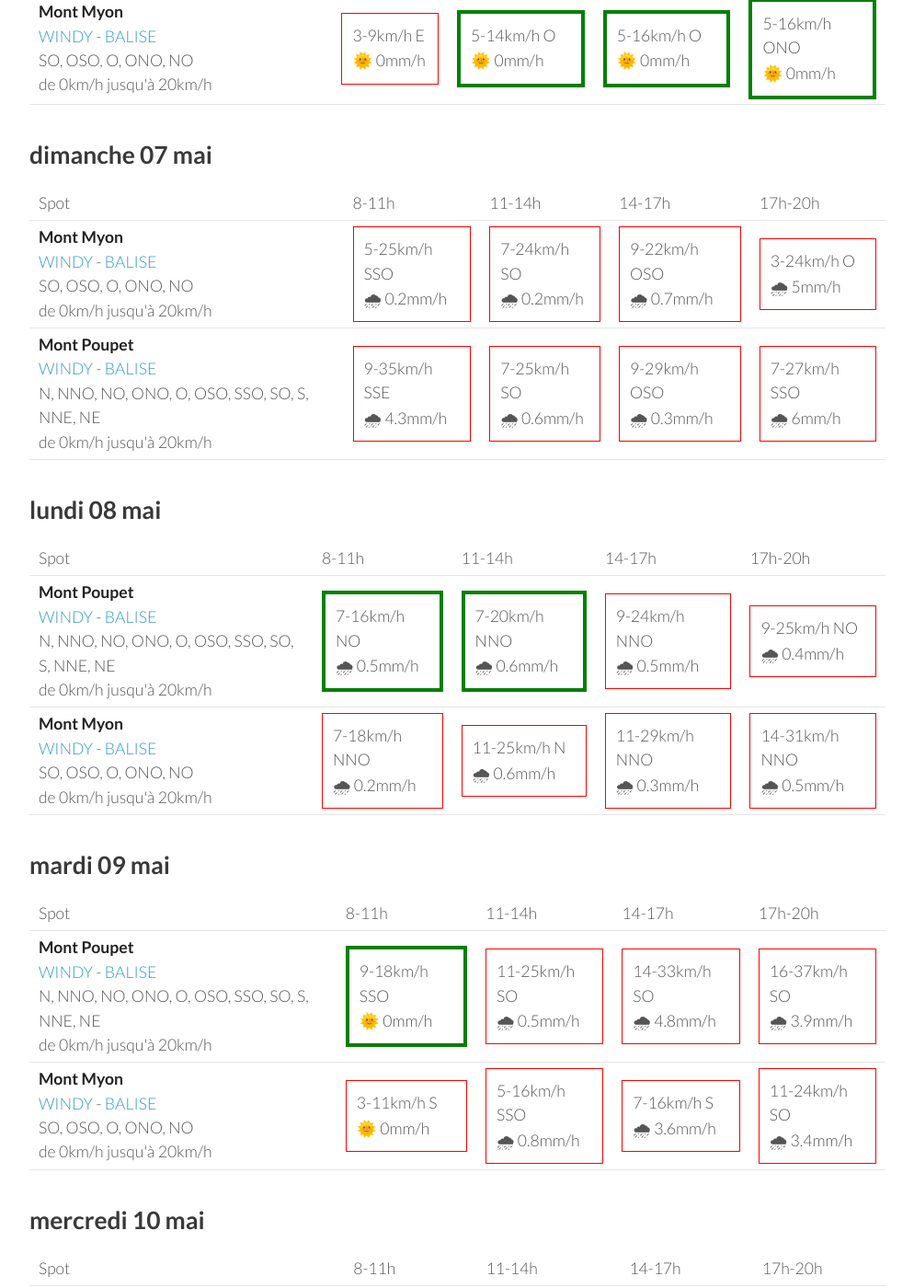
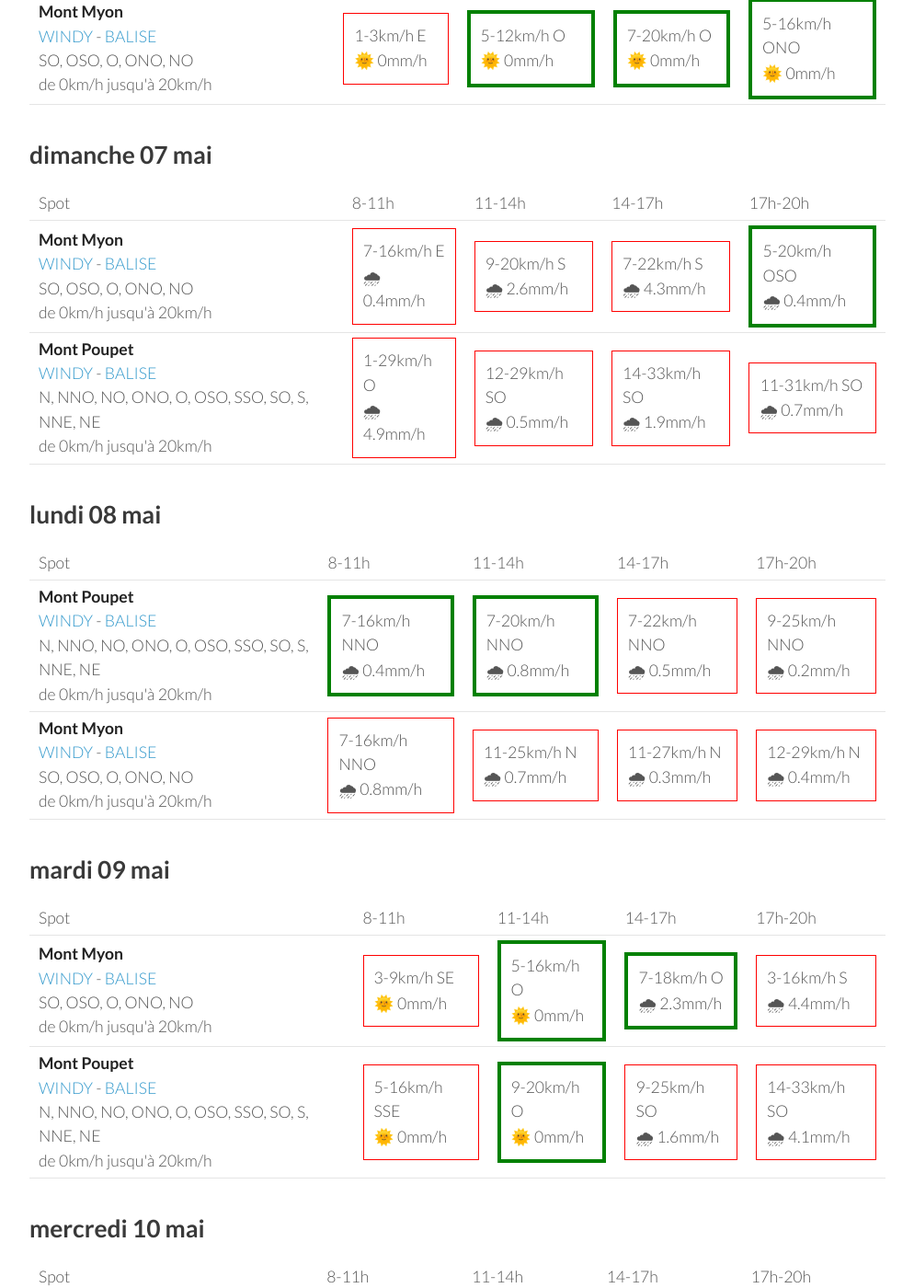
Before and after one commit to parapente-dans-le-nord/parapente-dans-le-nord.github.io, a Jekyll site: the page built from jura.markdown, in a window 1280 px wide and 1400 px high, scrolled down 903 px. Shown: the whole window at 92% size, without its empty margins (26-1020 px from the left). Built offline with Jekyll 4.4.1, drawn with Linux system fonts in a browser that asks for light colours; some of the changed text lies outside the part shown.

Commit message:
update index.markdown

```diff
--- a/jura.markdown
+++ b/jura.markdown
@@ -25,18 +25,18 @@ page mise à jour le vendredi 05 mai 17:20
         <td><strong>Mont Poupet</strong><br><a href="https://windy.com/46.970/5.876?46.541,5.876,8">WINDY</a> - <span class=""><a href="http://www.balisemeteo.com/balise.php?idBalise=92">BALISE</a> </span><br> <span class="vent-favorable">N, NNO, NO, ONO, O, OSO, SSO, SO, S, NNE, NE</span><br><span class="force-vent">de 0km/h jusqu'à 20km/h</span> </td>
 
             <td><div class="not-flyable"><p>0-0km/h NA</p><p>🌧️ 0mm/h</p></div></td>
-            <td><div class="flyable"><p>5-16km/h O</p><p>🌞 0mm/h</p></div></td>
-            <td><div class="not-flyable"><p>14-35km/h OSO</p><p>🌞 0mm/h</p></div></td>
-            <td><div class="not-flyable"><p>12-31km/h OSO</p><p>🌞 0.4mm/h</p></div></td>
+            <td><div class="not-flyable"><p>0-0km/h NA</p><p>🌧️ 0mm/h</p></div></td>
+            <td><div class="not-flyable"><p>0-0km/h NA</p><p>🌧️ 0mm/h</p></div></td>
+            <td><div class="flyable"><p>9-20km/h SO</p><p>🌧 0.5mm/h</p></div></td>
 
     </tr>
 <tr>
         <td><strong>Mont Myon</strong><br><a href="https://windy.com/46.331/5.397?45.898,5.394,8,m:eWoagj8">WINDY</a> - <span class=""><a href="http://www.balisemeteo.com/balise.php?idBalise=70">BALISE</a> </span><br> <span class="vent-favorable">SO, OSO, O, ONO, NO</span><br><span class="force-vent">de 0km/h jusqu'à 20km/h</span> </td>
 
             <td><div class="not-flyable"><p>0-0km/h NA</p><p>🌧️ 0mm/h</p></div></td>
-            <td><div class="not-flyable"><p>9-25km/h SO</p><p>🌞 0mm/h</p></div></td>
-            <td><div class="not-flyable"><p>11-29km/h SSO</p><p>🌞 0.2mm/h</p></div></td>
-            <td><div class="not-flyable"><p>9-25km/h SO</p><p>🌞 0mm/h</p></div></td>
+            <td><div class="not-flyable"><p>0-0km/h NA</p><p>🌧️ 0mm/h</p></div></td>
+            <td><div class="not-flyable"><p>0-0km/h NA</p><p>🌧️ 0mm/h</p></div></td>
+            <td><div class="not-flyable"><p>7-24km/h ONO</p><p>🌞 0mm/h</p></div></td>
 
     </tr>
 
@@ -58,19 +58,19 @@ page mise à jour le vendredi 05 mai 17:20
 <tr>
         <td><strong>Mont Poupet</strong><br><a href="https://windy.com/46.970/5.876?46.541,5.876,8">WINDY</a> - <span class=""><a href="http://www.balisemeteo.com/balise.php?idBalise=92">BALISE</a> </span><br> <span class="vent-favorable">N, NNO, NO, ONO, O, OSO, SSO, SO, S, NNE, NE</span><br><span class="force-vent">de 0km/h jusqu'à 20km/h</span> </td>
 
-            <td><div class="not-flyable"><p>1-5km/h SE</p><p>🌞 0mm/h</p></div></td>
-            <td><div class="flyable"><p>3-11km/h ONO</p><p>🌞 0mm/h</p></div></td>
-            <td><div class="flyable"><p>5-18km/h ONO</p><p>🌞 0mm/h</p></div></td>
-            <td><div class="flyable"><p>3-16km/h NO</p><p>🌞 0mm/h</p></div></td>
+            <td><div class="not-flyable"><p>1-5km/h ESE</p><p>🌞 0mm/h</p></div></td>
+            <td><div class="flyable"><p>5-14km/h ONO</p><p>🌞 0mm/h</p></div></td>
+            <td><div class="flyable"><p>7-18km/h NO</p><p>🌞 0mm/h</p></div></td>
+            <td><div class="flyable"><p>5-16km/h NNO</p><p>🌞 0mm/h</p></div></td>
 
 
     </tr>
 <tr>
         <td><strong>Mont Myon</strong><br><a href="https://windy.com/46.331/5.397?45.898,5.394,8,m:eWoagj8">WINDY</a> - <span class=""><a href="http://www.balisemeteo.com/balise.php?idBalise=70">BALISE</a> </span><br> <span class="vent-favorable">SO, OSO, O, ONO, NO</span><br><span class="force-vent">de 0km/h jusqu'à 20km/h</span> </td>
 
-            <td><div class="not-flyable"><p>3-9km/h E</p><p>🌞 0mm/h</p></div></td>
-            <td><div class="flyable"><p>5-14km/h O</p><p>🌞 0mm/h</p></div></td>
-            <td><div class="flyable"><p>5-16km/h O</p><p>🌞 0mm/h</p></div></td>
+            <td><div class="not-flyable"><p>1-3km/h E</p><p>🌞 0mm/h</p></div></td>
+            <td><div class="flyable"><p>5-12km/h O</p><p>🌞 0mm/h</p></div></td>
+            <td><div class="flyable"><p>7-20km/h O</p><p>🌞 0mm/h</p></div></td>
             <td><div class="flyable"><p>5-16km/h ONO</p><p>🌞 0mm/h</p></div></td>
 
 
@@ -94,20 +94,20 @@ page mise à jour le vendredi 05 mai 17:20
 <tr>
         <td><strong>Mont Myon</strong><br><a href="https://windy.com/46.331/5.397?45.898,5.394,8,m:eWoagj8">WINDY</a> - <span class=""><a href="http://www.balisemeteo.com/balise.php?idBalise=70">BALISE</a> </span><br> <span class="vent-favorable">SO, OSO, O, ONO, NO</span><br><span class="force-vent">de 0km/h jusqu'à 20km/h</span> </td>
 
-            <td><div class="not-flyable"><p>5-25km/h SSO</p><p>🌧 0.2mm/h</p></div></td>
-            <td><div class="not-flyable"><p>7-24km/h SO</p><p>🌧 0.2mm/h</p></div></td>
-            <td><div class="not-flyable"><p>9-22km/h OSO</p><p>🌧 0.7mm/h</p></div></td>
-            <td><div class="not-flyable"><p>3-24km/h O</p><p>🌧 5mm/h</p></div></td>
+            <td><div class="not-flyable"><p>7-16km/h E</p><p>🌧 0.4mm/h</p></div></td>
+            <td><div class="not-flyable"><p>9-20km/h S</p><p>🌧 2.6mm/h</p></div></td>
+            <td><div class="not-flyable"><p>7-22km/h S</p><p>🌧 4.3mm/h</p></div></td>
+            <td><div class="flyable"><p>5-20km/h OSO</p><p>🌧 0.4mm/h</p></div></td>
 
 
     </tr>
 <tr>
         <td><strong>Mont Poupet</strong><br><a href="https://windy.com/46.970/5.876?46.541,5.876,8">WINDY</a> - <span class=""><a href="http://www.balisemeteo.com/balise.php?idBalise=92">BALISE</a> </span><br> <span class="vent-favorable">N, NNO, NO, ONO, O, OSO, SSO, SO, S, NNE, NE</span><br><span class="force-vent">de 0km/h jusqu'à 20km/h</span> </td>
 
-            <td><div class="not-flyable"><p>9-35km/h SSE</p><p>🌧 4.3mm/h</p></div></td>
-            <td><div class="not-flyable"><p>7-25km/h SO</p><p>🌧 0.6mm/h</p></div></td>
-            <td><div class="not-flyable"><p>9-29km/h OSO</p><p>🌧 0.3mm/h</p></div></td>
-            <td><div class="not-flyable"><p>7-27km/h SSO</p><p>🌧 6mm/h</p></div></td>
+            <td><div class="not-flyable"><p>1-29km/h O</p><p>🌧 4.9mm/h</p></div></td>
+            <td><div class="not-flyable"><p>12-29km/h SO</p><p>🌧 0.5mm/h</p></div></td>
+            <td><div class="not-flyable"><p>14-33km/h SO</p><p>🌧 1.9mm/h</p></div></td>
+            <td><div class="not-flyable"><p>11-31km/h SO</p><p>🌧 0.7mm/h</p></div></td>
 
 
     </tr>
@@ -130,20 +130,20 @@ page mise à jour le vendredi 05 mai 17:20
 <tr>
         <td><strong>Mont Poupet</strong><br><a href="https://windy.com/46.970/5.876?46.541,5.876,8">WINDY</a> - <span class=""><a href="http://www.balisemeteo.com/balise.php?idBalise=92">BALISE</a> </span><br> <span class="vent-favorable">N, NNO, NO, ONO, O, OSO, SSO, SO, S, NNE, NE</span><br><span class="force-vent">de 0km/h jusqu'à 20km/h</span> </td>
 
-            <td><div class="flyable"><p>7-16km/h NO</p><p>🌧 0.5mm/h</p></div></td>
-            <td><div class="flyable"><p>7-20km/h NNO</p><p>🌧 0.6mm/h</p></div></td>
-            <td><div class="not-flyable"><p>9-24km/h NNO</p><p>🌧 0.5mm/h</p></div></td>
-            <td><div class="not-flyable"><p>9-25km/h NO</p><p>🌧 0.4mm/h</p></div></td>
+            <td><div class="flyable"><p>7-16km/h NNO</p><p>🌧 0.4mm/h</p></div></td>
+            <td><div class="flyable"><p>7-20km/h NNO</p><p>🌧 0.8mm/h</p></div></td>
+            <td><div class="not-flyable"><p>7-22km/h NNO</p><p>🌧 0.5mm/h</p></div></td>
+            <td><div class="not-flyable"><p>9-25km/h NNO</p><p>🌧 0.2mm/h</p></div></td>
 
 
     </tr>
 <tr>
         <td><strong>Mont Myon</strong><br><a href="https://windy.com/46.331/5.397?45.898,5.394,8,m:eWoagj8">WINDY</a> - <span class=""><a href="http://www.balisemeteo.com/balise.php?idBalise=70">BALISE</a> </span><br> <span class="vent-favorable">SO, OSO, O, ONO, NO</span><br><span class="force-vent">de 0km/h jusqu'à 20km/h</span> </td>
 
-            <td><div class="not-flyable"><p>7-18km/h NNO</p><p>🌧 0.2mm/h</p></div></td>
-            <td><div class="not-flyable"><p>11-25km/h N</p><p>🌧 0.6mm/h</p></div></td>
-            <td><div class="not-flyable"><p>11-29km/h NNO</p><p>🌧 0.3mm/h</p></div></td>
-            <td><div class="not-flyable"><p>14-31km/h NNO</p><p>🌧 0.5mm/h</p></div></td>
+            <td><div class="not-flyable"><p>7-16km/h NNO</p><p>🌧 0.8mm/h</p></div></td>
+            <td><div class="not-flyable"><p>11-25km/h N</p><p>🌧 0.7mm/h</p></div></td>
+            <td><div class="not-flyable"><p>11-27km/h N</p><p>🌧 0.3mm/h</p></div></td>
+            <td><div class="not-flyable"><p>12-29km/h N</p><p>🌧 0.4mm/h</p></div></td>
 
 
     </tr>
@@ -164,22 +164,22 @@ page mise à jour le vendredi 05 mai 17:20
       <td>17h-20h</td>
     </tr>
 <tr>
-        <td><strong>Mont Poupet</strong><br><a href="https://windy.com/46.970/5.876?46.541,5.876,8">WINDY</a> - <span class=""><a href="http://www.balisemeteo.com/balise.php?idBalise=92">BALISE</a> </span><br> <span class="vent-favorable">N, NNO, NO, ONO, O, OSO, SSO, SO, S, NNE, NE</span><br><span class="force-vent">de 0km/h jusqu'à 20km/h</span> </td>
+        <td><strong>Mont Myon</strong><br><a href="https://windy.com/46.331/5.397?45.898,5.394,8,m:eWoagj8">WINDY</a> - <span class=""><a href="http://www.balisemeteo.com/balise.php?idBalise=70">BALISE</a> </span><br> <span class="vent-favorable">SO, OSO, O, ONO, NO</span><br><span class="force-vent">de 0km/h jusqu'à 20km/h</span> </td>
 
-            <td><div class="flyable"><p>9-18km/h SSO</p><p>🌞 0mm/h</p></div></td>
-            <td><div class="not-flyable"><p>11-25km/h SO</p><p>🌧 0.5mm/h</p></div></td>
-            <td><div class="not-flyable"><p>14-33km/h SO</p><p>🌧 4.8mm/h</p></div></td>
-            <td><div class="not-flyable"><p>16-37km/h SO</p><p>🌧 3.9mm/h</p></div></td>
+            <td><div class="not-flyable"><p>3-9km/h SE</p><p>🌞 0mm/h</p></div></td>
+            <td><div class="flyable"><p>5-16km/h O</p><p>🌞 0mm/h</p></div></td>
+            <td><div class="flyable"><p>7-18km/h O</p><p>🌧 2.3mm/h</p></div></td>
+            <td><div class="not-flyable"><p>3-16km/h S</p><p>🌧 4.4mm/h</p></div></td>
 
 
     </tr>
 <tr>
-        <td><strong>Mont Myon</strong><br><a href="https://windy.com/46.331/5.397?45.898,5.394,8,m:eWoagj8">WINDY</a> - <span class=""><a href="http://www.balisemeteo.com/balise.php?idBalise=70">BALISE</a> </span><br> <span class="vent-favorable">SO, OSO, O, ONO, NO</span><br><span class="force-vent">de 0km/h jusqu'à 20km/h</span> </td>
+        <td><strong>Mont Poupet</strong><br><a href="https://windy.com/46.970/5.876?46.541,5.876,8">WINDY</a> - <span class=""><a href="http://www.balisemeteo.com/balise.php?idBalise=92">BALISE</a> </span><br> <span class="vent-favorable">N, NNO, NO, ONO, O, OSO, SSO, SO, S, NNE, NE</span><br><span class="force-vent">de 0km/h jusqu'à 20km/h</span> </td>
 
-            <td><div class="not-flyable"><p>3-11km/h S</p><p>🌞 0mm/h</p></div></td>
-            <td><div class="not-flyable"><p>5-16km/h SSO</p><p>🌧 0.8mm/h</p></div></td>
-            <td><div class="not-flyable"><p>7-16km/h S</p><p>🌧 3.6mm/h</p></div></td>
-            <td><div class="not-flyable"><p>11-24km/h SO</p><p>🌧 3.4mm/h</p></div></td>
+            <td><div class="not-flyable"><p>5-16km/h SSE</p><p>🌞 0mm/h</p></div></td>
+            <td><div class="flyable"><p>9-20km/h O</p><p>🌞 0mm/h</p></div></td>
+            <td><div class="not-flyable"><p>9-25km/h SO</p><p>🌧 1.6mm/h</p></div></td>
+            <td><div class="not-flyable"><p>14-33km/h SO</p><p>🌧 4.1mm/h</p></div></td>
 
 
     </tr>
@@ -202,20 +202,20 @@ page mise à jour le vendredi 05 mai 17:20
 <tr>
         <td><strong>Mont Poupet</strong><br><a href="https://windy.com/46.970/5.876?46.541,5.876,8">WINDY</a> - <span class=""><a href="http://www.balisemeteo.com/balise.php?idBalise=92">BALISE</a> </span><br> <span class="vent-favorable">N, NNO, NO, ONO, O, OSO, SSO, SO, S, NNE, NE</span><br><span class="force-vent">de 0km/h jusqu'à 20km/h</span> </td>
 
-            <td><div class="not-flyable"><p>5-22km/h O</p><p>🌧 0.2mm/h</p></div></td>
-            <td><div class="not-flyable"><p>7-25km/h O</p><p>🌧 0.4mm/h</p></div></td>
-            <td><div class="not-flyable"><p>11-27km/h O</p><p>🌧 0.5mm/h</p></div></td>
-            <td><div class="not-flyable"><p>9-29km/h O</p><p>🌧 0.3mm/h</p></div></td>
+            <td><div class="flyable"><p>3-20km/h ONO</p><p>🌧 0.2mm/h</p></div></td>
+            <td><div class="flyable"><p>5-18km/h NO</p><p>🌧 0.3mm/h</p></div></td>
+            <td><div class="not-flyable"><p>9-24km/h NO</p><p>🌞 0mm/h</p></div></td>
+            <td><div class="not-flyable"><p>7-24km/h NO</p><p>🌞 0mm/h</p></div></td>
 
 
     </tr>
 <tr>
         <td><strong>Mont Myon</strong><br><a href="https://windy.com/46.331/5.397?45.898,5.394,8,m:eWoagj8">WINDY</a> - <span class=""><a href="http://www.balisemeteo.com/balise.php?idBalise=70">BALISE</a> </span><br> <span class="vent-favorable">SO, OSO, O, ONO, NO</span><br><span class="force-vent">de 0km/h jusqu'à 20km/h</span> </td>
 
-            <td><div class="not-flyable"><p>9-24km/h NO</p><p>🌧 0.2mm/h</p></div></td>
-            <td><div class="not-flyable"><p>7-25km/h NNO</p><p>🌧 0.2mm/h</p></div></td>
-            <td><div class="not-flyable"><p>9-25km/h NO</p><p>🌧 0.2mm/h</p></div></td>
-            <td><div class="not-flyable"><p>9-25km/h NO</p><p>🌧 0.2mm/h</p></div></td>
+            <td><div class="not-flyable"><p>9-22km/h NNO</p><p>🌧 1.2mm/h</p></div></td>
+            <td><div class="not-flyable"><p>9-24km/h N</p><p>🌧 0.4mm/h</p></div></td>
+            <td><div class="not-flyable"><p>11-27km/h NNO</p><p>🌞 0mm/h</p></div></td>
+            <td><div class="not-flyable"><p>11-29km/h NNO</p><p>🌞 0mm/h</p></div></td>
 
 
     </tr>
```
Also changed, not shown: other parts of jura.markdown (+1 -1 lines).
